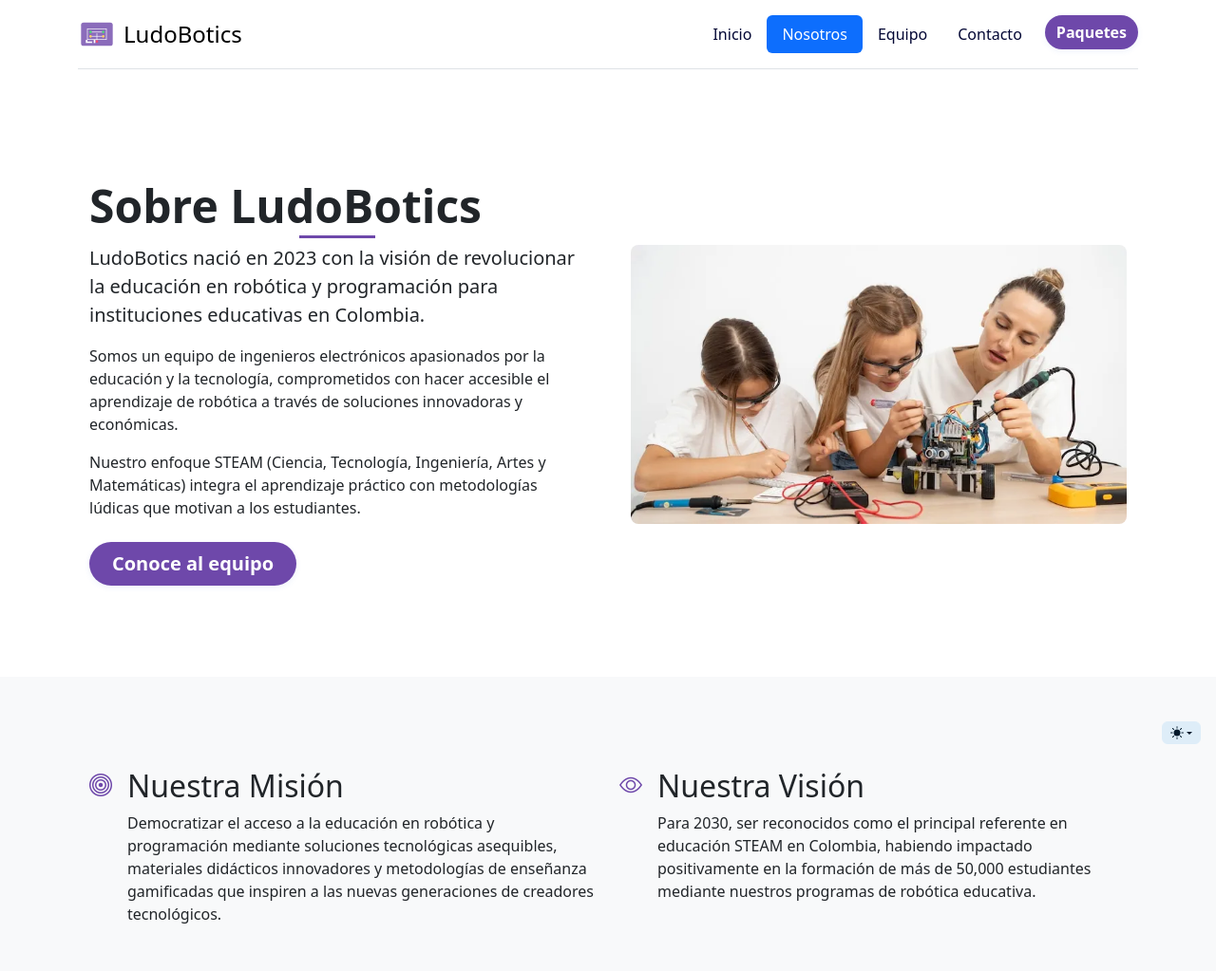
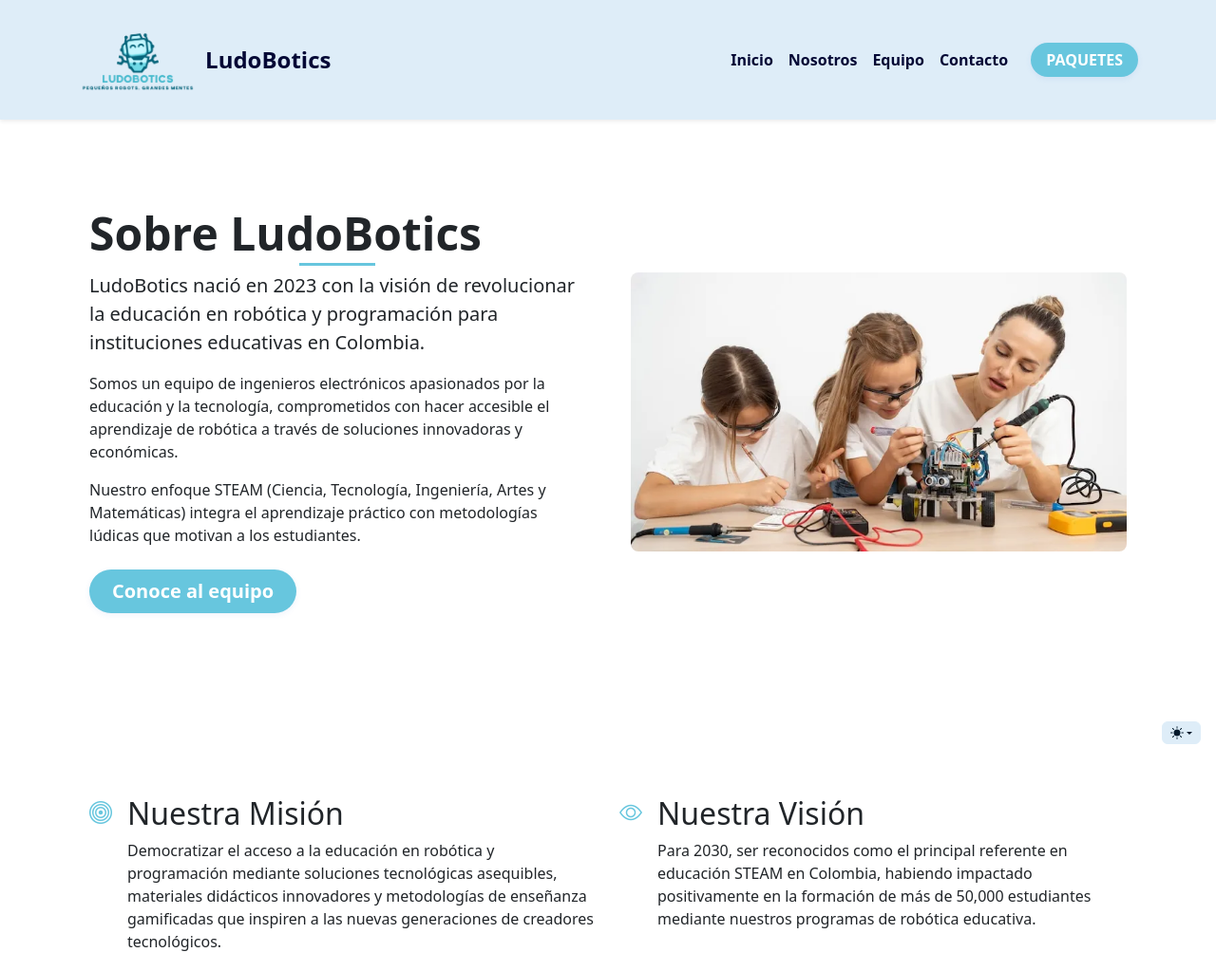
Before and after one commit to MariaUdeA/MariaUdea.github.io, a plain HTML site: page empresa.html in a window 1280 px wide. Shown: the top 1023 px of the page at 95% size. Drawn offline with nearby package versions, Linux system fonts and the light colour scheme; some packages are replaced by stand-ins of ours; a script that the page names is missing.

Commit message:
empresa en formato de index

```diff
--- a/empresa.html
+++ b/empresa.html
@@ -82,23 +82,37 @@
         </ul>
     </div>
 
-    <!-- Navigation (igual que en landing) -->
-    <div class="container">
-        <header class="d-flex flex-wrap justify-content-center py-3 mb-4 border-bottom">
-            <a href="/" class="d-flex align-items-center mb-3 mb-md-0 me-md-auto link-body-emphasis text-decoration-none">
-                <img src="/assets/logoLudobotics.svg" width="40" height="32" class="me-2" alt="Logo LudoBotics">
-                <span class="fs-4">LudoBotics</span>
+    <!-- Navigation -->
+    <nav class="navbar navbar-expand-lg navbar-light shadow-sm" style="background-color: #deedf8;">
+        <div class="container">
+            <a class="navbar-brand d-flex align-items-center" href="/">
+                <img src="/assets/product_images/Logo_full.png" width="126.1" height="100" class="me-2" alt="Logo LudoBotics">
+                <span class="fs-4 fw-bold" style="color: #040835;">LudoBotics</span>
             </a>
-
-            <ul class="nav nav-pills">
-                <li class="nav-item"><a href="landingPage.html" class="nav-link">Inicio</a></li>
-                <li class="nav-item"><a href="#" class="nav-link active">Nosotros</a></li>
-                <li class="nav-item"><a href="#equipo" class="nav-link">Equipo</a></li>
-                <li class="nav-item"><a href="#contacto" class="nav-link">Contacto</a></li>
-                <li class="nav-item"><a href="landingPage.html#paquetes" class="btn btn-ludobotics ms-2">Paquetes</a></li>
-            </ul>
-        </header>
-    </div>
+            <button class="navbar-toggler" type="button" data-bs-toggle="collapse" data-bs-target="#mainNavbar" aria-controls="mainNavbar" aria-expanded="false" aria-label="Toggle navigation">
+                <span class="navbar-toggler-icon"></span>
+            </button>
+            <div class="collapse navbar-collapse justify-content-end" id="mainNavbar">
+                <ul class="navbar-nav mb-2 mb-lg-2 align-items-lg-center"></ul>
+                    <li class="nav-item ms-3">
+                      <a class="nav-link" href="index.html" style="font-weight: bold;">Inicio</a>
+                    </li>
+                    <li class="nav-item ms-3">
+                        <a class="nav-link" href="#" style="color: #040835; font-weight: bold;">Nosotros</a>
+                    </li>
+                    <li class="nav-item ms-3">
+                        <a class="nav-link" href="#equipo" style="font-weight: bold;">Equipo</a>
+                    </li>
+                    <li class="nav-item ms-3">
+                        <a class="nav-link" href="#contacto" style="font-weight: bold;">Contacto</a>
+                    </li>
+                    <li class="nav-item ms-lg-4">
+                        <a href="index.html#paquetes" class="btn btn-ludobotics px-3 fw-bold text-uppercase">Paquetes</a>
+                    </li>
+                </ul>
+            </div>
+        </div>
+    </nav>
 
     <!-- Sección Nosotros -->
     <div class="container px-4 py-5" id="nosotros">
@@ -122,12 +136,12 @@
     </div>
 
     <!-- Misión y Visión -->
-    <div class="bg-light">
+    <div class="mision">
         <div class="container px-4 py-5">
             <div class="row g-4 py-5 row-cols-1 row-cols-lg-2">
                 <div class="col d-flex align-items-start">
                     <div class="icon-square text-body-emphasis d-inline-flex align-items-center justify-content-center fs-4 flex-shrink-0 me-3">
-                        <i class="bi bi-bullseye" style="color: #6e48aa;"></i>
+                        <i class="bi bi-bullseye" style="color: #67c6de;"></i>
                     </div>
                     <div>
                         <h3 class="fs-2">Nuestra Misión</h3>
@@ -136,7 +150,7 @@
                 </div>
                 <div class="col d-flex align-items-start">
                     <div class="icon-square text-body-emphasis d-inline-flex align-items-center justify-content-center fs-4 flex-shrink-0 me-3">
-                        <i class="bi bi-eye" style="color: #6e48aa;"></i>
+                        <i class="bi bi-eye" style="color: #67c6de;"></i>
                     </div>
                     <div>
                         <h3 class="fs-2">Nuestra Visión</h3>
@@ -250,17 +264,17 @@
         </div>
     </div>
 
-    <!-- Footer (igual que en landing) -->
+    <!-- Footer -->
     <div class="container">
         <footer class="py-5">
             <div class="row">
                 <div class="col-6 col-md-2 mb-3">
                     <h5>Productos</h5>
                     <ul class="nav flex-column">
-                        <li class="nav-item mb-2"><a href="landingPage.html#software" class="nav-link p-0 text-body-secondary">Software LUDO</a></li>
-                        <li class="nav-item mb-2"><a href="landingPage.html#kits" class="nav-link p-0 text-body-secondary">Kits educativos</a></li>
-                        <li class="nav-item mb-2"><a href="landingPage.html#sesiones" class="nav-link p-0 text-body-secondary">Sesiones de clase</a></li>
-                        <li class="nav-item mb-2"><a href="landingPage.html#paquetes" class="nav-link p-0 text-body-secondary">Paquetes</a></li>
+                        <li class="nav-item mb-2"><a href="#software" class="nav-link p-0 text-body-secondary">Software LUDO</a></li>
+                        <li class="nav-item mb-2"><a href="#kits" class="nav-link p-0 text-body-secondary">Kits educativos</a></li>
+                        <li class="nav-item mb-2"><a href="#sesiones" class="nav-link p-0 text-body-secondary">Sesiones de clase</a></li>
+                        <li class="nav-item mb-2"><a href="#paquetes" class="nav-link p-0 text-body-secondary">Paquetes</a></li>
                     </ul>
                 </div>
 
--- a/styles/empresa.css
+++ b/styles/empresa.css
@@ -33,16 +33,16 @@
     transform: translateX(-50%);
     width: 80px;
     height: 3px;
-    background-color: #6e48aa;
+    background-color: #67c6de;
 }
 
 .btn-ludobotics {
-    background-color: #6e48aa;
+    background-color: #67c6de;
     color: white;
 }
 
 .btn-ludobotics:hover {
-    background-color: #5a23c8;
+    background-color: #67c6de;
     color: white;
 }
 
```
Also changed, not shown: styles/index.css (+8 -1 lines).
